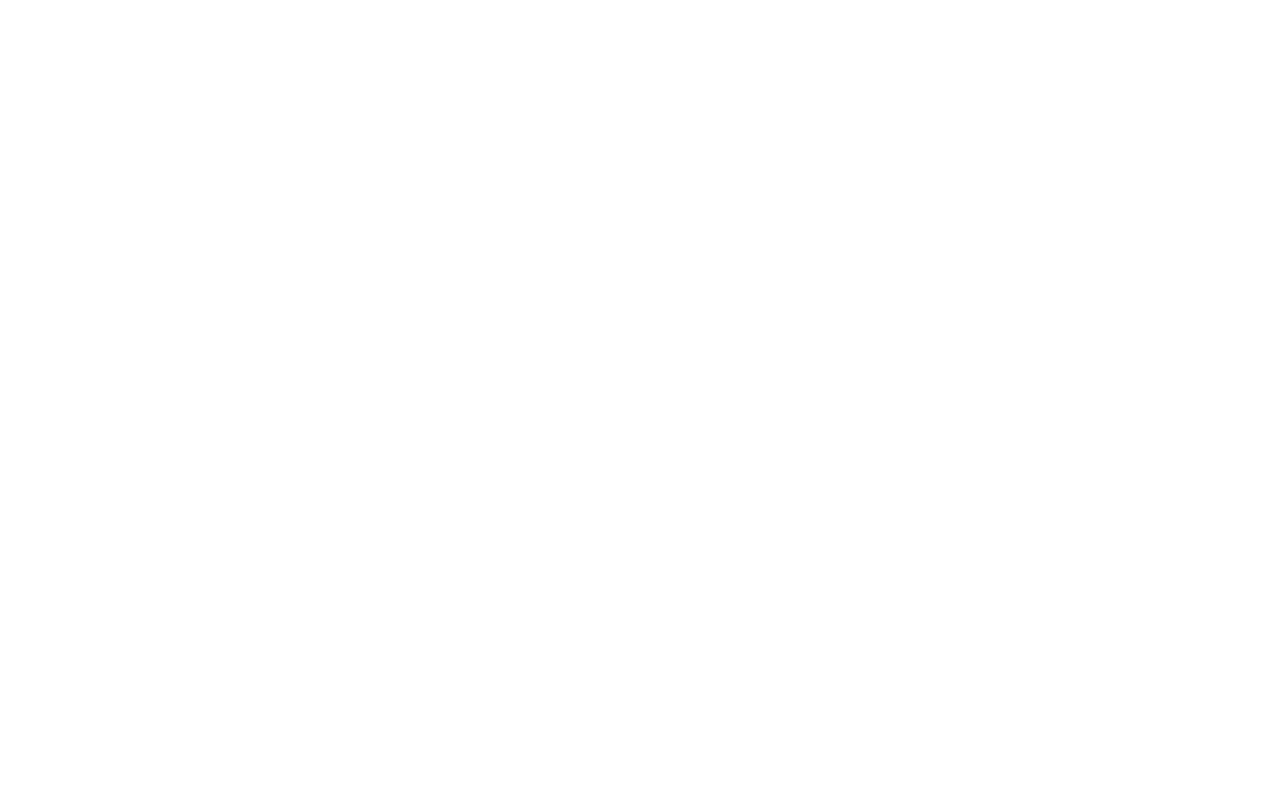
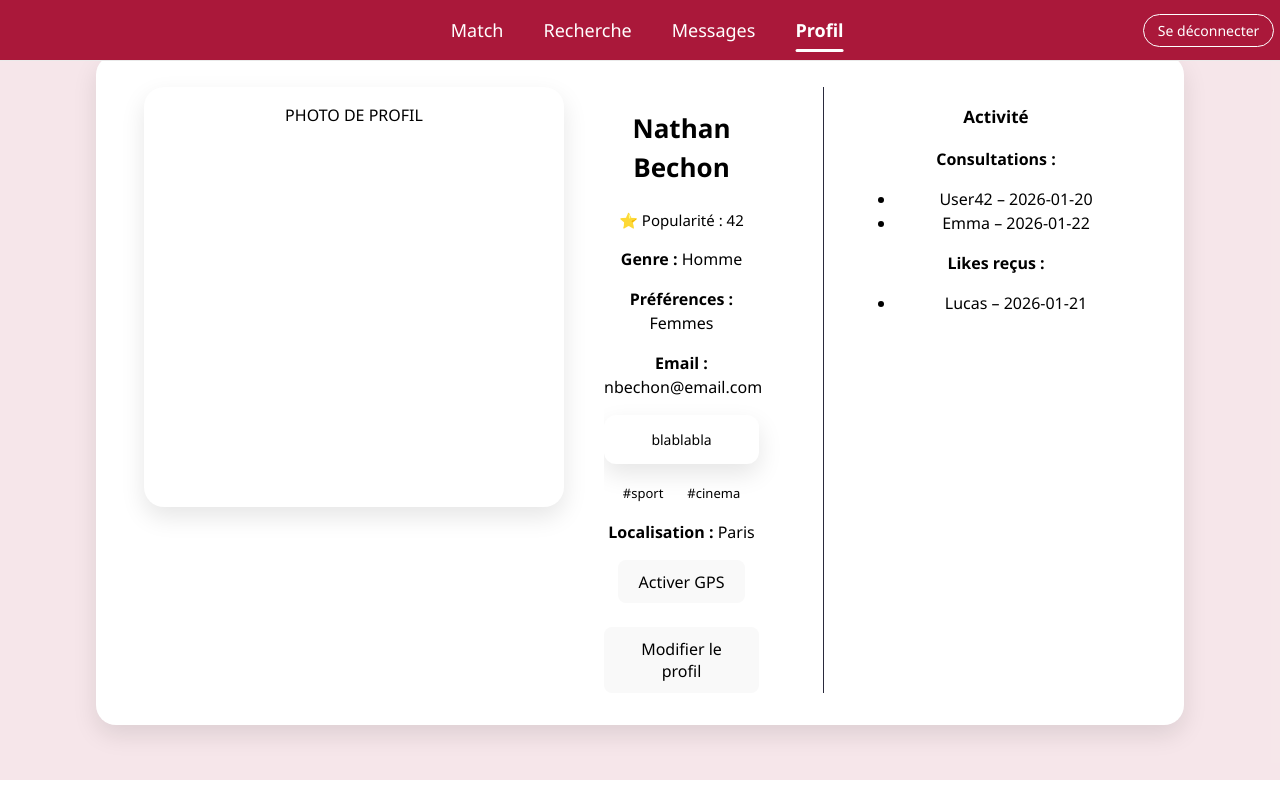
Before and after one commit to S-Stanley/matcha, a React (Vite) app in the folder vite-project/: page /profile in a window 1280 px wide. Before the commit this address had no page. Built offline with nearby package versions, Linux system fonts and the light colour scheme.

Commit message:
feat: Profile Screen

```diff
--- a/vite-project/src/App.jsx
+++ b/vite-project/src/App.jsx
@@ -3,6 +3,7 @@
 import Register from './pages/Register.jsx'
 import CompleteProfile from './pages/CompleteProfile.jsx'
 import Match from './pages/Match.jsx'
+import Profile from './pages/Profile.jsx'
 import './App.css'
 
 function App() {
@@ -13,6 +14,7 @@
         <Route path="/register" element={<Register />} />
         <Route path="/completeprofile" element={<CompleteProfile />} />
         <Route path="/match" element={<Match />} />
+        <Route path="/profile" element={<Profile />} />
       </Routes>
     </Router>
   )
--- a/vite-project/src/CSS/CompleteProfile.css
+++ b/vite-project/src/CSS/CompleteProfile.css
@@ -1,4 +1,3 @@
-/* Centrage de l'ensemble de la page */
 .completeprofile-container {
   display: flex;
   justify-content: center;
@@ -8,8 +7,8 @@
   height: 100vh;
 
   background-image: url("/picture-register2.jpg");
-  background-size: cover;       /* L’image couvre tout */
-  background-position: center;  /* Centrée */
+  background-size: cover;
+  background-position: center;
   background-repeat: no-repeat;
 }
 
@@ -20,18 +19,17 @@
   margin-bottom: 10px;
 }
 
-/* Bloc principal */
 .completeprofile-page {
-  width: 70%; /* Largeur du panneau */
+  width: 70%;
   max-width: 800px;
   min-height: 70vh;
   padding: 40px;
 
-  background: rgba(19, 3, 3, 0.65); /* Blanc + transparence */
-  backdrop-filter: blur(5px); /* Effet verre flou moderne */
+  background: rgba(19, 3, 3, 0.65);
+  backdrop-filter: blur(5px);
 
-  border-radius: 12px; /* Coins arrondis */
-  box-shadow: 0 4px 20px rgba(0, 0, 0, 0.15); /* Ombre douce */
+  border-radius: 12px;
+  box-shadow: 0 4px 20px rgba(0, 0, 0, 0.15);
 
   display: flex;
   flex-direction: column;
@@ -40,7 +38,6 @@
   gap: 18px;
 }
 
-/* BOUTON */
 .choices-container {
   display: flex;
   gap: 20px;
@@ -114,8 +111,6 @@
   font-size: 1rem;
 }
 
-/*PHOTO UPLOAD SECTION*/
-
 .photo-upload-container {
   display: flex;
   flex-direction: column;
@@ -172,26 +167,19 @@
   cursor: pointer;
 }
 
-/* =========================
-   SUMMARY DESIGN (modern)
-   ========================= */
-
 .summary-box {
-
   display: flex;
   flex-direction: column;
   gap: 18px;
   border-radius: 18px;
 }
 
-  /* 2 cartes côte à côte */
 .summary-info1 {
   display: flex;
   gap: 16px;
   width: 100%;
 }
 
-  /* Carte */
 .summary-item {
   flex: 1;
   padding: 18px 18px 16px;
@@ -209,7 +197,6 @@
   box-shadow: 0 16px 36px rgba(0, 0, 0, 0.12);
 }
 
-  /* Titre (petit label) */
 .summary-item h3 {
   margin: 0 0 8px;
   font-size: 0.78rem;
@@ -219,7 +206,6 @@
   color: rgba(20, 20, 20, 0.55);
 }
 
-  /* Valeur */
 .summary-item p {
   margin: 0;
   font-size: 1.08rem;
@@ -228,22 +214,18 @@
   line-height: 1.55;
 }
 
-  /* Bio: plus “texte” */
 .summary-item:nth-of-type(2) p {
   font-weight: 520;
 }
 
-  /* Loisirs en badges (sans changer ton JSX !) */
 .summary-item:nth-of-type(3) p {
   font-weight: 520;
 }
 
-  /* Photos: rend la zone plus “galerie” */
 .summary-item:last-of-type {
   padding-bottom: 20px;
 }
 
-  /* Grille photo moderne */
 .summary-photo-grid {
   margin-top: 12px;
 
@@ -269,7 +251,6 @@
   box-shadow: 0 16px 34px rgba(0, 0, 0, 0.14);
 }
 
-  /* Bouton confirmer: gros CTA premium */
 .confirm-button {
   margin-top: 10px;
   width: 100%;
--- a/vite-project/src/CSS/Match.css
+++ b/vite-project/src/CSS/Match.css
@@ -25,7 +25,7 @@
   justify-content: space-between;
 }
 
-.profil {
+.profile {
   min-height: calc(100vh - 60px);
   display: flex;
   justify-content: center;
@@ -122,10 +122,9 @@
 
   padding: 0 20px;
 
-  background: white;
+  background: rgb(170, 24, 58);
   border-bottom: 1px solid #eaeaea;
 }
-
 
 .top-center {
   position: absolute;
@@ -139,13 +138,13 @@
 .top-item {
   font-size: 18px;
   font-weight: 500;
-  color: #999;
+  color: white;
   cursor: pointer;
   position: relative;
 }
 
 .top-item.active {
-  color: rgb(170, 24, 58);
+  color: white;
   font-weight: 600;
 }
 
@@ -156,7 +155,7 @@
   left: 0;
   width: 100%;
   height: 3px;
-  background-color: rgb(170, 24, 58);
+  background-color: white;
   border-radius: 2px;
 }
 
@@ -164,8 +163,8 @@
   margin-left: auto;
 
   background: transparent;
-  border: 1px solid rgb(170, 24, 58);
-  color: rgb(170, 24, 58);
+  border: 1px solid white;
+  color: white;
 
   padding: 6px 14px;
   border-radius: 20px;
--- /dev/null
+++ b/vite-project/src/CSS/Profile.css
@@ -0,0 +1,130 @@
+.myprofile-container {
+    width: 100vw;
+    min-height: 100vh;
+    color: #000000;
+    background-color: white;
+    font-family: "Segoe UI", Roboto, sans-serif;
+  }
+
+.myprofile-content {
+    min-height: calc(100vh - 60px);
+    padding: 20px;
+    display: flex;
+    flex-direction: column;
+    justify-content: center;
+    align-items: center;
+    gap: 40px;
+    background: rgba(170, 24, 58, 0.107);
+}
+
+.myprofile {
+    display: flex;
+    width: 80%;
+    height: 80%;
+    border-radius: 20px;
+    background: white;
+    box-shadow: 0 10px 25px rgba(0, 0, 0, 0.1);
+    transition: transform 0.3s ease, box-shadow 0.3s ease;
+    padding: 32px 48px;
+    gap: 40px;
+}
+
+.photo-container {
+    flex: 0 0 420px;
+}
+
+.myprofile-card-picture {
+    height: 100%;
+    border-radius: 18px;
+    border-radius: 20px;
+    background: white;
+    box-shadow: 0 10px 25px rgba(0, 0, 0, 0.1);
+    transition: transform 0.3s ease, box-shadow 0.3s ease;
+    overflow: hidden;
+}
+
+.myprofile-card-picture img {
+    width: 100%;
+    height: 100%;
+    object-fit: cover;
+}
+
+.myprofile-card-description {
+    flex: 1;
+    overflow-y: auto;
+    padding-right: 24px;
+}
+
+.myprofile-card-description h2 {
+    font-size: 26px;
+    font-weight: 700;
+}
+
+.popularity {
+    font-size: 15px;
+    margin-bottom: 16px;
+}
+
+.bio {
+    margin-top: 12px;
+    padding: 14px;
+    background: white;
+    box-shadow: 0 10px 25px rgba(0, 0, 0, 0.1);
+    transition: transform 0.3s ease, box-shadow 0.3s ease;
+    border-radius: 12px;
+    font-size: 14px;
+    line-height: 1.5;
+}
+
+.tags {
+    margin-top: 16px;
+}
+
+.tag {
+    font-size: 13px;
+    padding: 7px 12px;
+}
+
+.location {
+    margin-top: 16px;
+}
+
+.edit-profile-btn {
+    max-width: 300px;
+    margin-top: 24px;
+}
+
+.myprofile-stats {
+    flex: 0 0 280px;
+    padding-left: 32px;
+    border-left: 1px solid #2a2a3c;
+    margin-top: 0;
+}
+
+  .myprofile-stats h3 {
+    font-size: 17px;
+  }
+
+  /* =========================
+     RESPONSIVE (MOBILE)
+     ========================= */
+
+  @media (max-width: 900px) {
+    .myprofile {
+      flex-direction: column;
+      padding: 20px;
+    }
+
+    .photo-container {
+      flex: none;
+      height: 320px;
+    }
+
+    .myprofile-stats {
+      border-left: none;
+      border-top: 1px solid #2a2a3c;
+      padding-left: 0;
+      padding-top: 20px;
+      margin-top: 20px;
+    }
+  }
--- a/vite-project/src/pages/Match.jsx
+++ b/vite-project/src/pages/Match.jsx
@@ -22,7 +22,7 @@
       <button className="logout-button">Se déconnecter</button>
   </div>
     <div className="match-content">
-      <div className="profil">
+      <div className="profile">
         <div className="photo-container">
           <div className="match-card-picture">
             <p>PHOTO</p>
--- /dev/null
+++ b/vite-project/src/pages/Profile.jsx
@@ -0,0 +1,185 @@
+import "../CSS/Profile.css";
+import { useNavigate } from "react-router-dom";
+import { useEffect, useState } from "react";
+
+function Profile() {
+  const navigate = useNavigate();
+
+  const handleLogout = () => {
+    navigate("/");
+  };
+
+  /* =======================
+     STATE PROFIL UTILISATEUR
+     ======================= */
+
+  const [profile, setProfile] = useState({
+    firstName: "Nathan",
+    lastName: "Bechon",
+    email: "nbechon@email.com",
+    gender: "Homme",
+    sexualPreference: "Femmes",
+    bio: "blablabla",
+    tags: ["sport", "cinema"],
+    popularity: 42,
+    location: {
+      city: "Paris",
+      gpsEnabled: false,
+    },
+    photos: [
+      { id: 1, url: null, isProfile: true },
+      { id: 2, url: null, isProfile: false },
+      { id: 3, url: null, isProfile: false },
+    ],
+  });
+
+  const [isEditing, setIsEditing] = useState(false);
+
+  /* =======================
+     VUES & LIKES (DEMO)
+     ======================= */
+
+  const [views, setViews] = useState([
+    { username: "User42", date: "2026-01-20" },
+    { username: "Emma", date: "2026-01-22" },
+  ]);
+
+  const [likes, setLikes] = useState([
+    { username: "Lucas", date: "2026-01-21" },
+  ]);
+
+  /* =======================
+     LOCALISATION GPS
+     ======================= */
+
+  const requestGPSLocation = () => {
+    if (!navigator.geolocation) {
+      alert("La géolocalisation n’est pas supportée");
+      return;
+    }
+
+    navigator.geolocation.getCurrentPosition(
+      (position) => {
+        setProfile((prev) => ({
+          ...prev,
+          location: {
+            gpsEnabled: true,
+            city: "Quartier détecté (GPS)",
+            latitude: position.coords.latitude,
+            longitude: position.coords.longitude,
+          },
+        }));
+      },
+      () => {
+        alert("Autorisation GPS refusée");
+      }
+    );
+  };
+
+  return (
+    <div className="myprofile-container">
+
+      {/* TOP BAR */}
+      <div className="top-bar">
+        <div className="top-center">
+          <span className="top-item">Match</span>
+          <span className="top-item">Recherche</span>
+          <span className="top-item">Messages</span>
+          <span className="top-item active">Profil</span>
+        </div>
+        <button className="logout-button" onClick={handleLogout}>
+          Se déconnecter
+        </button>
+      </div>
+
+      <div className="myprofile-content">
+        <div className="myprofile">
+
+          <div className="photo-container">
+            <div className="myprofile-card-picture">
+              {profile.photos.find(p => p.isProfile && p.url) ? (
+                <img
+                  src={profile.photos.find(p => p.isProfile).url}
+                  alt="Photo de profil"
+                />
+              ) : (
+                <p>PHOTO DE PROFIL</p>
+              )}
+            </div>
+          </div>
+
+          <div className="myprofile-card-description">
+            <h2>
+              {profile.firstName} {profile.lastName}
+            </h2>
+
+            <p className="popularity">
+              ⭐ Popularité : {profile.popularity}
+            </p>
+
+            <p><strong>Genre :</strong> {profile.gender}</p>
+            <p><strong>Préférences :</strong> {profile.sexualPreference}</p>
+            <p><strong>Email :</strong> {profile.email}</p>
+
+            <p className="bio">{profile.bio}</p>
+
+            <div className="tags">
+              {profile.tags.map((tag, index) => (
+                <span key={index} className="tag">#{tag}</span>
+              ))}
+            </div>
+
+            <div className="location">
+              <p>
+                <strong>Localisation :</strong>{" "}
+                {profile.location.city}
+              </p>
+
+              {!profile.location.gpsEnabled && (
+                <button onClick={requestGPSLocation}>
+                  Activer GPS
+                </button>
+              )}
+            </div>
+
+            <button
+              className="edit-profile-btn"
+              onClick={() => setIsEditing(!isEditing)}
+            >
+              {isEditing ? "Fermer" : "Modifier le profil"}
+            </button>
+          </div>
+
+          <div className="myprofile-stats">
+            <h3>Activité</h3>
+
+            <div>
+              <strong>Consultations :</strong>
+              <ul>
+                {views.map((view, i) => (
+                  <li key={i}>
+                    {view.username} – {view.date}
+                  </li>
+                ))}
+              </ul>
+            </div>
+
+            <div>
+              <strong>Likes reçus :</strong>
+              <ul>
+                {likes.map((like, i) => (
+                  <li key={i}>
+                    {like.username} – {like.date}
+                  </li>
+                ))}
+              </ul>
+            </div>
+          </div>
+
+        </div>
+      </div>
+    </div>
+  );
+}
+
+export default Profile;
```
Lines whose indentation alone changed are shown as unchanged.
